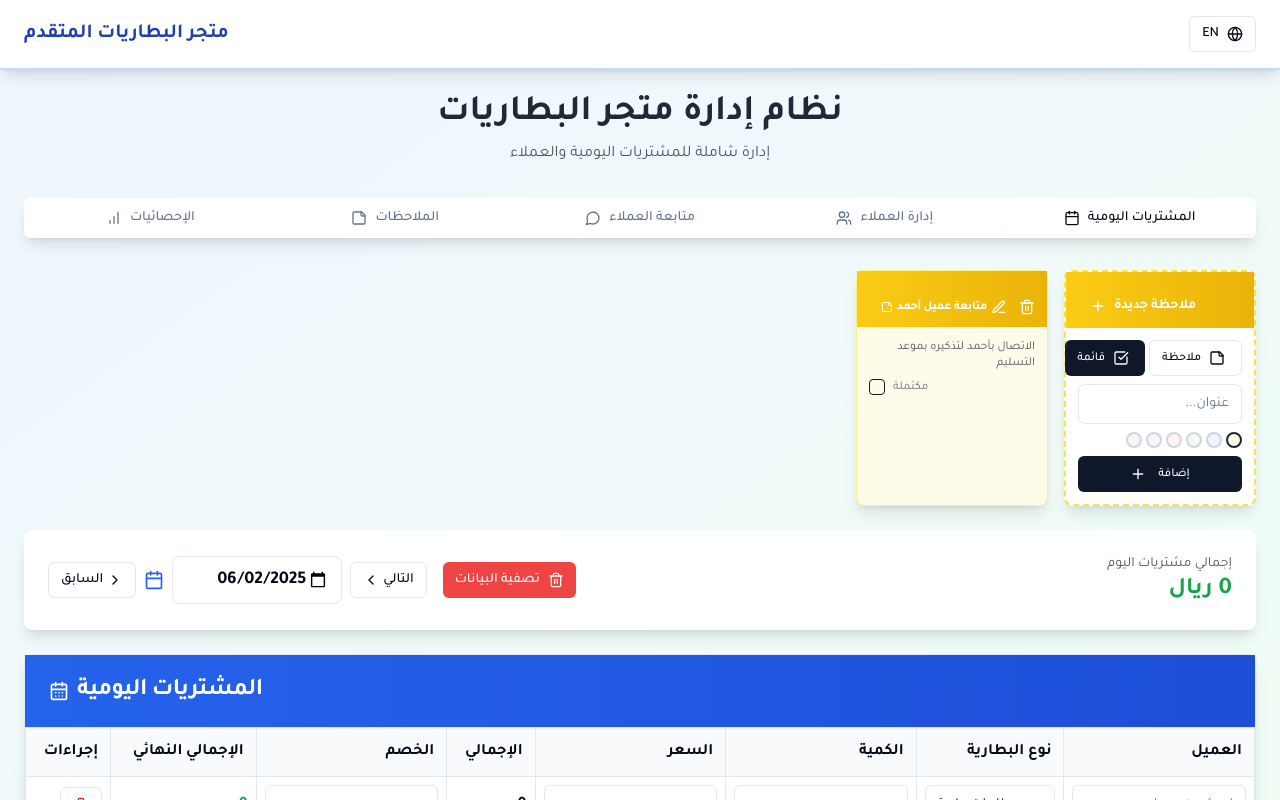
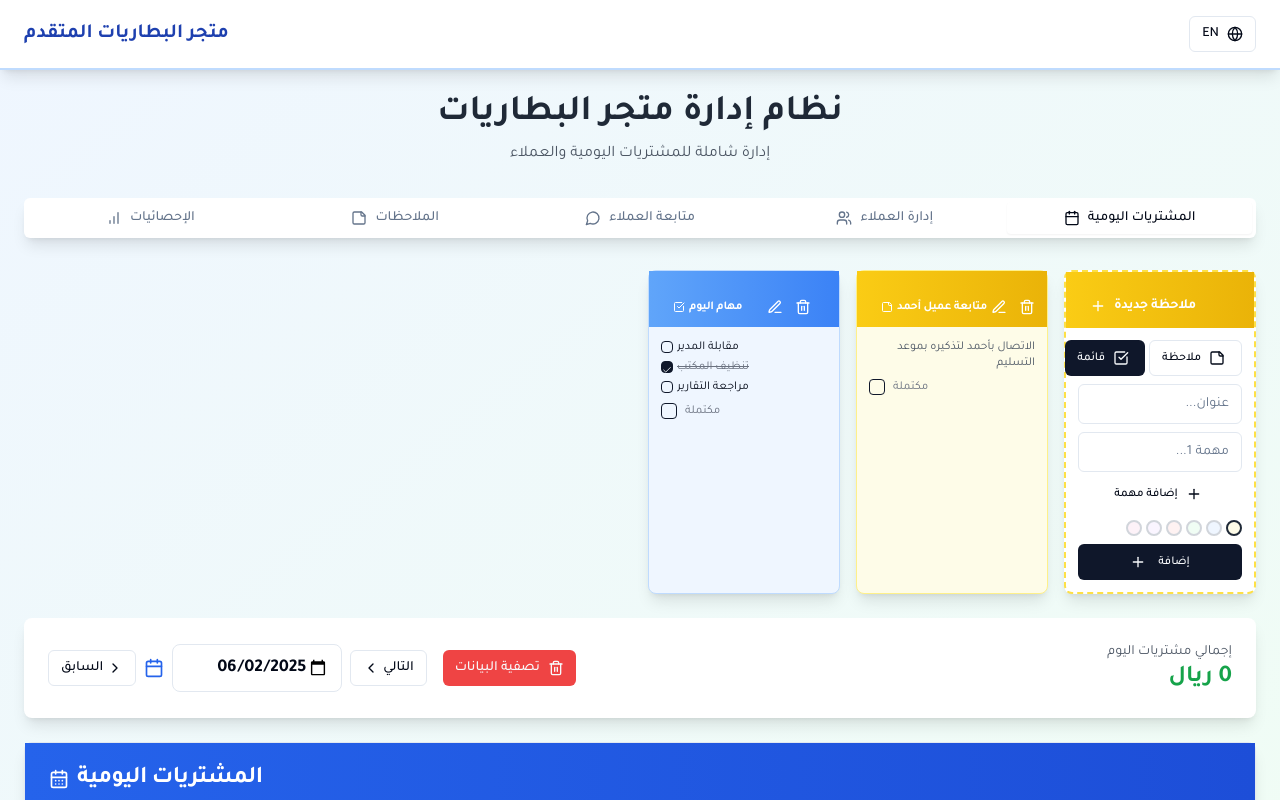
Before and after one commit to madagate/work-manager, a React (Vite) app: page / in a window 1280 px wide. Both pictures are taken after a click on the button "قائمة". Shown: the top 800 px of the page. Built offline with nearby package versions, Linux system fonts and the light colour scheme.

Commit message:
feat: Implement checklist with strikethrough and customer ID
- Added checklist functionality to sticky notes with multiple choices.
- Implemented strikethrough for completed checklist items.
- Added customer ID/code to customer search for easier searching.

```diff
--- a/src/components/StickyNotes.tsx
+++ b/src/components/StickyNotes.tsx
@@ -49,10 +49,24 @@ export const StickyNotes = ({ compact = false, language = "ar" }: StickyNotesPro
       createdAt: new Date().toISOString(),
       color: "yellow",
       type: "note"
+    },
+    {
+      id: "2",
+      title: "مهام اليوم",
+      content: "",
+      completed: false,
+      createdAt: new Date().toISOString(),
+      color: "blue",
+      type: "checklist",
+      checklistItems: [
+        { id: "c1", text: "مقابلة المدير", completed: false },
+        { id: "c2", text: "تنظيف المكتب", completed: true },
+        { id: "c3", text: "مراجعة التقارير", completed: false }
+      ]
     }
   ]);
   const [newNote, setNewNote] = useState({ title: "", content: "", color: "yellow", type: "note" as 'note' | 'checklist' });
-  const [newChecklistItem, setNewChecklistItem] = useState("");
+  const [newChecklistItems, setNewChecklistItems] = useState<string[]>([""]);
   const [editingNote, setEditingNote] = useState<string | null>(null);
   const [showCompleted, setShowCompleted] = useState(false);
 
@@ -72,6 +86,17 @@ export const StickyNotes = ({ compact = false, language = "ar" }: StickyNotesPro
       return;
     }
 
+    let checklistItems: ChecklistItem[] = [];
+    if (newNote.type === 'checklist') {
+      checklistItems = newChecklistItems
+        .filter(item => item.trim())
+        .map((item, index) => ({
+          id: `item_${Date.now()}_${index}`,
+          text: item.trim(),
+          completed: false
+        }));
+    }
+
     const note: Note = {
       id: Date.now().toString(),
       title: newNote.title,
@@ -80,12 +105,12 @@ export const StickyNotes = ({ compact = false, language = "ar" }: StickyNotesPro
       createdAt: new Date().toISOString(),
       color: newNote.color,
       type: newNote.type,
-      checklistItems: newNote.type === 'checklist' ? [] : undefined
+      checklistItems: newNote.type === 'checklist' ? checklistItems : undefined
     };
 
     setNotes(prev => [note, ...prev]);
     setNewNote({ title: "", content: "", color: "yellow", type: "note" });
-    setNewChecklistItem("");
+    setNewChecklistItems([""]);
 
     toast({
       title: language === "ar" ? "تم إضافة الملاحظة" : "Note Added",
@@ -148,6 +173,20 @@ export const StickyNotes = ({ compact = false, language = "ar" }: StickyNotesPro
     setEditingNote(null);
   };
 
+  const addNewChecklistItemField = () => {
+    setNewChecklistItems(prev => [...prev, ""]);
+  };
+
+  const updateNewChecklistItem = (index: number, value: string) => {
+    setNewChecklistItems(prev => prev.map((item, i) => i === index ? value : item));
+  };
+
+  const removeNewChecklistItem = (index: number) => {
+    if (newChecklistItems.length > 1) {
+      setNewChecklistItems(prev => prev.filter((_, i) => i !== index));
+    }
+  };
+
   const activeNotes = notes.filter(note => !note.completed);
   const completedNotes = notes.filter(note => note.completed);
   const displayNotes = showCompleted ? completedNotes : activeNotes;
@@ -198,7 +237,7 @@ export const StickyNotes = ({ compact = false, language = "ar" }: StickyNotesPro
                 style={{ fontFamily: 'Tajawal, sans-serif' }}
               />
 
-              {newNote.type === 'note' && (
+              {newNote.type === 'note' ? (
                 <Textarea
                   placeholder={language === "ar" ? "المحتوى..." : "Content..."}
                   value={newNote.content}
@@ -207,6 +246,40 @@ export const StickyNotes = ({ compact = false, language = "ar" }: StickyNotesPro
                   className={`text-xs ${isRTL ? 'text-right' : 'text-left'}`}
                   style={{ fontFamily: 'Tajawal, sans-serif' }}
                 />
+              ) : (
+                <div className="space-y-1">
+                  {newChecklistItems.map((item, index) => (
+                    <div key={index} className="flex gap-1">
+                      <Input
+                        placeholder={`${language === "ar" ? "مهمة" : "Task"} ${index + 1}...`}
+                        value={item}
+                        onChange={(e) => updateNewChecklistItem(index, e.target.value)}
+                        className={`text-xs flex-1 ${isRTL ? 'text-right' : 'text-left'}`}
+                        style={{ fontFamily: 'Tajawal, sans-serif' }}
+                      />
+                      {newChecklistItems.length > 1 && (
+                        <Button
+                          onClick={() => removeNewChecklistItem(index)}
+                          variant="ghost"
+                          size="sm"
+                          className="h-8 w-8 p-0 text-red-500"
+                        >
+                          <Trash2 className="w-3 h-3" />
+                        </Button>
+                      )}
+                    </div>
+                  ))}
+                  <Button
+                    onClick={addNewChecklistItemField}
+                    variant="ghost"
+                    size="sm"
+                    className="w-full text-xs"
+                    style={{ fontFamily: 'Tajawal, sans-serif' }}
+                  >
+                    <Plus className="w-3 h-3 mr-1" />
+                    إضافة مهمة
+                  </Button>
+                </div>
               )}
 
               {/* Color Picker */}
@@ -385,7 +458,7 @@ export const StickyNotes = ({ compact = false, language = "ar" }: StickyNotesPro
               style={{ fontFamily: 'Tajawal, sans-serif' }}
             />
 
-            {newNote.type === 'note' && (
+            {newNote.type === 'note' ? (
               <Textarea
                 placeholder={language === "ar" ? "محتوى الملاحظة..." : "Note content..."}
                 value={newNote.content}
@@ -394,6 +467,43 @@ export const StickyNotes = ({ compact = false, language = "ar" }: StickyNotesPro
                 className={isRTL ? 'text-right' : 'text-left'}
                 style={{ fontFamily: 'Tajawal, sans-serif' }}
               />
+            ) : (
+              <div className="space-y-2">
+                <label className="text-sm font-medium text-gray-700" style={{ fontFamily: 'Tajawal, sans-serif' }}>
+                  المهام:
+                </label>
+                {newChecklistItems.map((item, index) => (
+                  <div key={index} className="flex gap-2">
+                    <Input
+                      placeholder={`${language === "ar" ? "مهمة" : "Task"} ${index + 1}...`}
+                      value={item}
+                      onChange={(e) => updateNewChecklistItem(index, e.target.value)}
+                      className={`flex-1 ${isRTL ? 'text-right' : 'text-left'}`}
+                      style={{ fontFamily: 'Tajawal, sans-serif' }}
+                    />
+                    {newChecklistItems.length > 1 && (
+                      <Button
+                        onClick={() => removeNewChecklistItem(index)}
+                        variant="ghost"
+                        size="sm"
+                        className="text-red-500 hover:text-red-700"
+                      >
+                        <Trash2 className="w-4 h-4" />
+                      </Button>
+                    )}
+                  </div>
+                ))}
+                <Button
+                  onClick={addNewChecklistItemField}
+                  variant="ghost"
+                  size="sm"
+                  className="w-full flex items-center gap-2"
+                  style={{ fontFamily: 'Tajawal, sans-serif' }}
+                >
+                  <Plus className="w-4 h-4" />
+                  إضافة مهمة جديدة
+                </Button>
+              </div>
             )}
 
             {/* Color Picker */}
@@ -440,7 +550,7 @@ export const StickyNotes = ({ compact = false, language = "ar" }: StickyNotesPro
           </div>
 
           {/* Notes Grid */}
-          <div className="grid grid-cols-1 sm:grid-cols-2 md:grid-cols-3 lg:grid-cols-4 xl:grid-cols-5 gap-4">
+          <div className="grid grid-cols-1 sm:grid-cols-2 md:grid-cols-3 lg:grid-cols-4 xl:grid-cols-6 gap-4">
             {displayNotes.map(note => {
               const colorClasses = getColorClasses(note.color);
               return (
@@ -517,22 +627,23 @@ export const StickyNotes = ({ compact = false, language = "ar" }: StickyNotesPro
                           ))}
                           <div className={`flex gap-1 mt-2 ${isRTL ? 'flex-row-reverse' : ''}`}>
                             <Input
-                              placeholder="إضافة عنصر..."
-                              value={newChecklistItem}
-                              onChange={(e) => setNewChecklistItem(e.target.value)}
+                              placeholder="إضافة مهمة..."
                               className="flex-1 h-6 text-xs"
                               style={{ fontFamily: 'Tajawal, sans-serif' }}
                               onKeyPress={(e) => {
-                                if (e.key === 'Enter') {
-                                  addChecklistItem(note.id, newChecklistItem);
-                                  setNewChecklistItem("");
+                                if (e.key === 'Enter' && e.currentTarget.value.trim()) {
+                                  addChecklistItem(note.id, e.currentTarget.value);
+                                  e.currentTarget.value = "";
                                 }
                               }}
                             />
                             <Button
-                              onClick={() => {
-                                addChecklistItem(note.id, newChecklistItem);
-                                setNewChecklistItem("");
+                              onClick={(e) => {
+                                const input = e.currentTarget.parentElement?.querySelector('input');
+                                if (input && input.value.trim()) {
+                                  addChecklistItem(note.id, input.value);
+                                  input.value = "";
+                                }
                               }}
                               size="sm"
                               className="h-6 px-2 text-xs"
```
Also changed, not shown: src/components/CustomerSearchDialog.tsx (+17 -9 lines).
